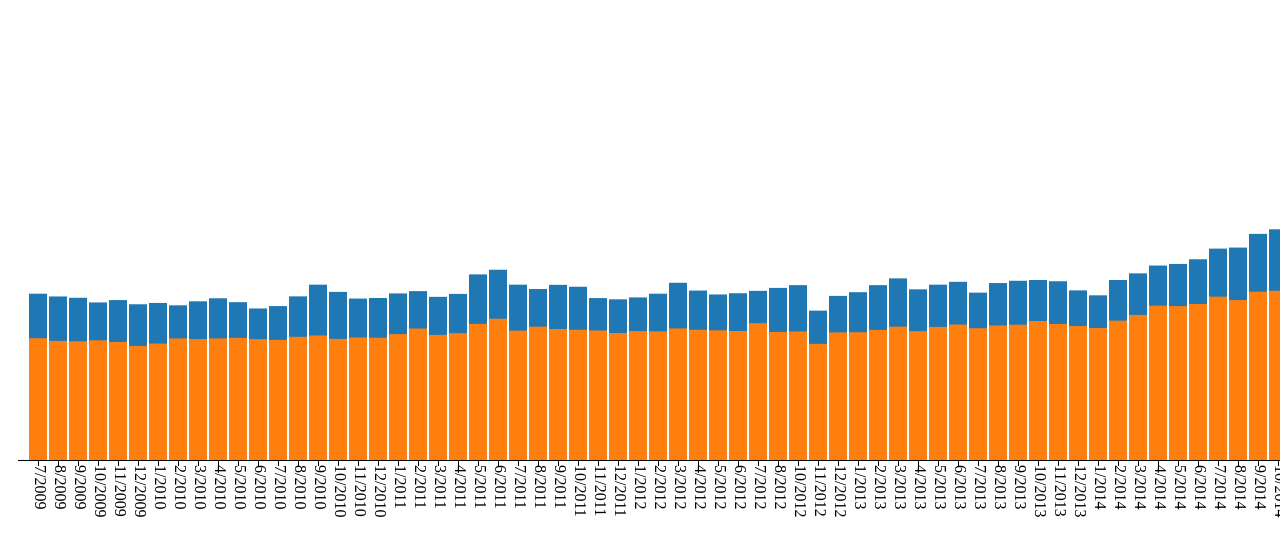
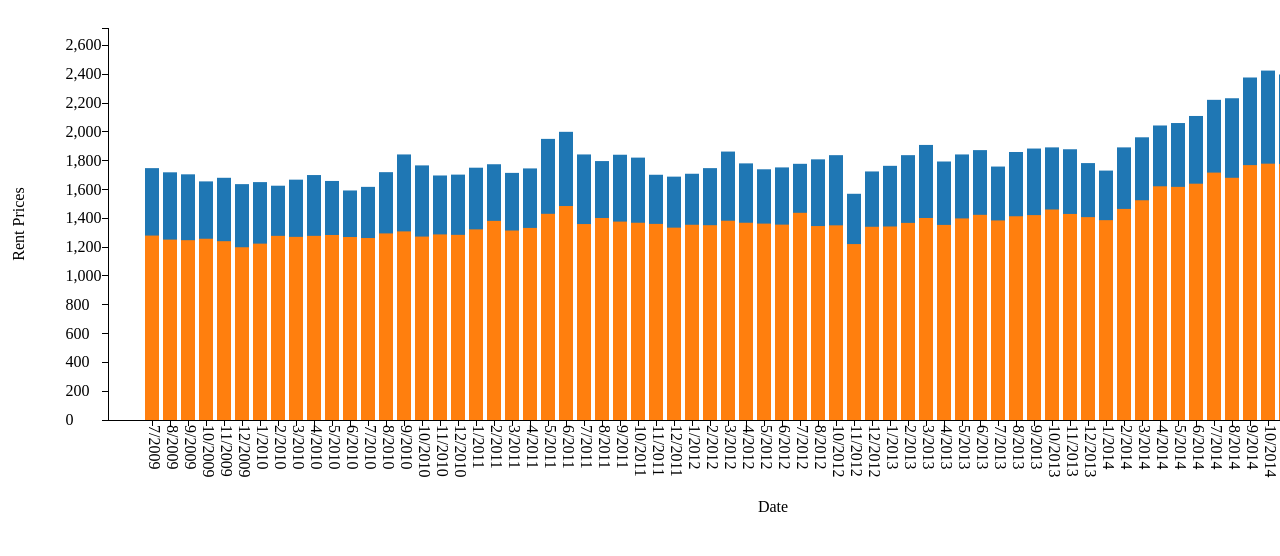
Before and after one commit to qaiken/d3, a website: page client/index.html in a window 1280 px wide. Shown: the top 556 px of the page. Drawn offline with nearby package versions, Linux system fonts and the light colour scheme.

Commit message:
label axes

```diff
--- a/client/index.html
+++ b/client/index.html
@@ -18,8 +18,8 @@
     margin: {
       top: 20,
       right: 10,
-      bottom: 60,
-      left: 10
+      bottom: 100,
+      left: 100
     }
   });
   </script>
--- a/client/scripts/app.js
+++ b/client/scripts/app.js
@@ -21,9 +21,11 @@ var app;
     width = params.width - margin.left - margin.right;
     height = params.height - margin.top - margin.bottom;
 
-    yStackMax = d3.max(data, function(layer) { return d3.max(layer, function(d) { return d.y0 + d.y; }); });
+    yStackMax = d3.max(data, function(layer) { return d3.max(layer, function(d) { return d.y; }); });
     //Y-Axis is rent amount, linear scaling
     //X-Axis is time, ordinal scaling
+
+    console.log('yStackMax',yStackMax);
 
     var dates = data[0].map(function(point){
       return point.x;
@@ -31,15 +33,11 @@ var app;
 
     var x = d3.scale.ordinal()
         .domain(dates)
-        .rangeRoundBands([0, width], .1);
+        .rangeRoundBands([0, width], .25);
 
     var y = d3.scale.linear()
-        .domain([0, yStackMax])
+        .domain([0, yStackMax * 1.05])
         .range([height, 0]);
-
-    // var color = d3.scale.linear()
-    //     .domain([0, numLayers - 1])
-    //     .range(["#aad", "#556", 'green']);
 
      var color = d3.scale.category10();
 
@@ -47,6 +45,10 @@ var app;
         .scale(x)
         .outerTickSize(0)
         .orient("bottom");
+
+    var yAxis = d3.svg.axis()
+        .scale(y)
+        .orient("left");
 
     //Created SVG, set width/height
     var svg = d3.select('.firstGraph')
@@ -81,9 +83,33 @@ var app;
     .call(xAxis)
     .selectAll("text")
       .attr("x", 5)
-      .attr("dy", "-.35em")
+      .attr("dy", "-.4em")
       .attr("transform", "rotate(90)")
       .style("text-anchor", "start");
+
+    svg.append("g")
+    .attr("class", "y axis")
+    //.attr("transform", "translate(" + width + ",0)")
+    .call(yAxis)
+    .selectAll("text")
+      //.attr("x", 5)
+      .attr("dx", "-2.1em")
+      .style("text-anchor", "start");
+
+  svg.append("text")
+    .attr("x", width/2 )
+    .attr("y", height + margin.bottom )
+    .attr('dy','-.5em')
+    .style("text-anchor", "middle")
+    .text("Date");
+
+  svg.append("text")
+        .attr("transform", "rotate(-90)")
+        .attr("y", 0 - margin.left)
+        .attr("x", 0 - (height / 2))
+        .attr("dy", "1em")
+        .style("text-anchor", "middle")
+        .text("Rent Prices");
 
   };
 
```
